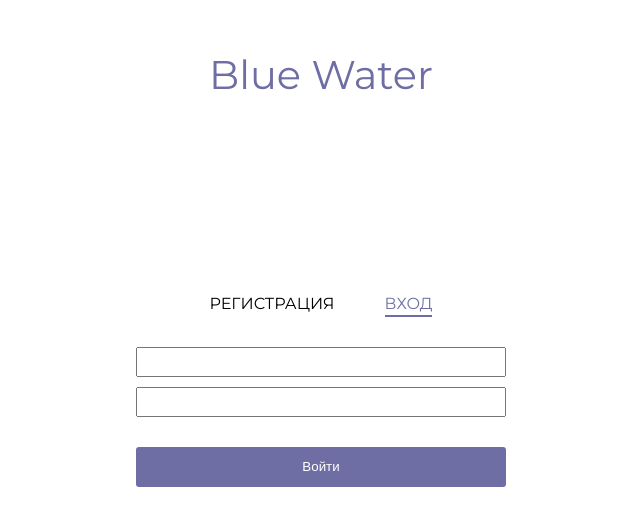
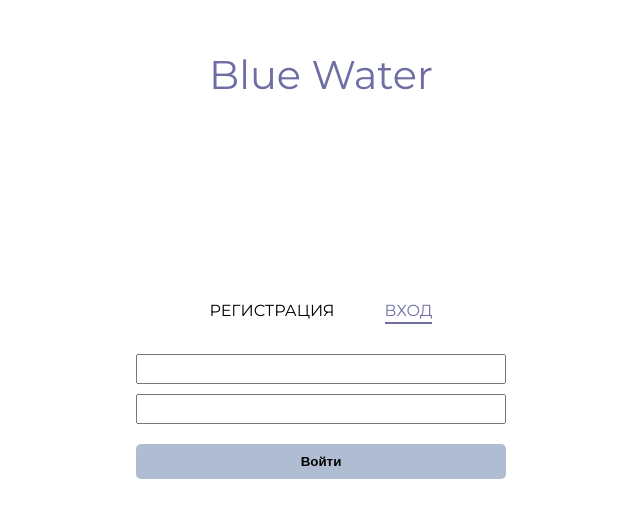
Before and after one commit to dekhnich/diplom, a React (Create React App) app: page /busket in a window 1280 px wide. Shown: the top 526 px of the page, without its empty margins (319-959 px from the left). Built offline with nearby package versions, Linux system fonts and the light colour scheme.

Commit message:
Design fixes and gh-pages

```diff
--- a/package.json
+++ b/package.json
@@ -20,7 +20,10 @@
     "web-vitals": "^2.1.4",
     "zustand": "^4.4.3"
   },
+  "homepage": "https://dekhnich.github.io/diplom/",
   "scripts": {
+    "predeploy": "npm run build",
+    "deploy": "gh-pages -d build",
     "start": "react-scripts start",
     "build": "react-scripts build",
     "test": "react-scripts test",
@@ -43,5 +46,8 @@
       "last 1 firefox version",
       "last 1 safari version"
     ]
+  },
+  "devDependencies": {
+    "gh-pages": "^6.1.1"
   }
 }
--- a/public/index.html
+++ b/public/index.html
@@ -26,7 +26,7 @@
       sizes="16x16"
       href="%PUBLIC_URL%/favicon-16x16.png" />
     <link rel="manifest" href="%PUBLIC_URL%/site.webmanifest" />
-    <title>Дом Сантехники Минск</title>
+    <title>Blue Water</title>
   </head>
   <body>
     <noscript>You need to enable JavaScript to run this app.</noscript>
--- a/src/components/AdminPanel/index.jsx
+++ b/src/components/AdminPanel/index.jsx
@@ -1,33 +1,49 @@
 import PanelItem from '../PanelItem';
 import PanelItemInfo from '../PanelItemInfo';
 import PanelItems from '../PanelItems';
-import { useRef } from 'react';
+import { useRef, useState } from 'react';
 
 export default function index() {
     const data = JSON.parse(localStorage.getItem('boughts'));
+    const [dataCount, setDataCount] = useState(data.length);
 
     return (
-        <div style={{ margin: '0 auto', maxWidth: 900, padding: 15 }}>
-            <h1 style={{ textAlign: 'center', marginBottom: 30 }}>Панель администратора</h1>
+        <div style={{background: '#f9f9f9', width: '100%'}}>
+            <div style={{ margin: '0 auto', maxWidth: 900, padding: 15 }}>
+                <h1 style={{ textAlign: 'center', marginBottom: 30 }}>Панель администратора</h1>
 
-            <div style={{ display: 'flex', gap: 30, flexWrap: 'wrap', justifyContent: 'center' }}>
-                {data.map(item => (
-                    <Item key={item.user} item={item} />
-                ))}
+                <div style={{ display: 'flex', gap: 30, flexWrap: 'wrap', justifyContent: 'center' }}>
+                    {data.map(item => (
+                        <Item key={item.user} item={item} onDelete={() => setDataCount(count => count - 1)} />
+                    ))}
+                </div>
+                {!dataCount && <div>Заказов нет</div>}
             </div>
         </div>
     )
 };
 
-function Item({ item }) {
+const buttonStyles = {
+    padding: '10px 25px',
+    borderRadius: '5px',
+    background: '#afbcd1',
+    color: '#000',
+    border: 'none',
+    cursor: 'pointer',
+    fontWeight: 700,
+    marginTop: '20px',
+};
+
+function Item({ item, onDelete }) {
     const elem = useRef(null);
 
     function onRemove(e) {
         elem.current.remove();
+        onDelete();
     }
 
     return (
-        <div ref={elem} style={{ position: 'relative', width: 320, border: '1px solid black', padding: '10px 10px 30px 10px' }}>
+        <div ref={elem} style={{ display: 'flex', flexDirection: 'column', width: 320, background: '#fff', border: '1px solid #aaa', borderRadius: 15, padding: '20px 20px 30px 20px' }}>
             <PanelItemInfo info={`Заказ пользователя ${item.user}`} />
             <div>
                 <PanelItem name="Телефон" value={item.telephone} />
@@ -41,11 +57,7 @@ function Item({ item }) {
             </div>
             <PanelItemInfo info='Товары:' />
             <PanelItems items={item.items} />
-            <button onClick={onRemove} style={{ position: 'absolute', bottom: 0, right: 0, border: 'none', padding: 5, cursor: 'pointer', background: '#333', color: "#fff" }}>Скрыть</button>
-
-            {/* <div>??Apartments: {item.apartments}</div>
-    <div>??isAnyName: {item.isAnyName}</div>
-    <div>??isLifting: {item.isLifting}</div> */}
+            <button onClick={onRemove} style={buttonStyles}>Скрыть</button>
         </div>
     )
 }
--- a/src/components/PanelItems/index.jsx
+++ b/src/components/PanelItems/index.jsx
@@ -1,8 +1,8 @@
 export default function PanelItems({ items }) {
     return (
-        <div style={{display: 'flex', gap: 20, overflow: 'auto', paddingBottom: 10}}>
+        <div style={{display: 'flex', gap: 20, overflow: 'auto', paddingBottom: 10, flex: '1 0 auto'}}>
             {items.map((item) =>
-                <div key={item._id} style={{flex: '1 0 90%', padding: 10, boxSizing: 'border-box', boxShadow: 'inset 0 0 10px 1px black'}}>
+                <div key={item._id} style={{flex: '1 0 90%', padding: 10, boxSizing: 'border-box', border: '1px solid #aaa', borderRadius: 15, }}>
                     <img style={{objectFit: 'contain', objectPosition: 'center'}} width="200" height="200" src={item.images[0]} alt="item image" />
                     <ItemInfo name="Наименование" value={item.title} />
                     <ItemInfo name="Тип" value={item.type} />
--- a/src/pages/LoginPage.jsx
+++ b/src/pages/LoginPage.jsx
@@ -10,6 +10,17 @@ const styles = {
     display: 'grid',
     placeItems: 'center'
 }
+
+const buttonStyles = {
+    padding: '10px 25px',
+    borderRadius: '5px',
+    background: '#afbcd1',
+    color: '#000',
+    border: 'none',
+    cursor: 'pointer',
+    fontWeight: 700,
+    marginTop: '20px',
+};
 
 const designColor = '#6e6ea4';
 
@@ -45,10 +56,10 @@ export default function LoginPage({ onLogin, setIsAdmin }) {
                 </div>
 
                 <form onSubmit={handleSubmit} onClick={() => setError('')} style={{ display: 'flex', flexDirection: 'column', marginTop: 30 }}>
-                    <input required value={loginInput} onChange={e => setLoginInput(e.target.value)} style={{ width: '100%', height: 30 }} type="text" />
-                    <input required value={passwordInput} onChange={e => setPasswordInput(e.target.value)} style={{ width: '100%', height: 30, marginTop: 10 }} type="password" />
+                    <input required value={loginInput} onChange={e => setLoginInput(e.target.value)} style={{ width: '100%', height: 30, padding: '0 10px' }} type="text" />
+                    <input required value={passwordInput} onChange={e => setPasswordInput(e.target.value)} style={{ width: '100%', height: 30, marginTop: 10, padding: '0 10px' }} type="password" />
 
-                    <button style={{ height: 40, marginTop: 30, background: designColor, color: '#fff', border: 'none', cursor: 'pointer', borderRadius: 3 }}>
+                    <button style={buttonStyles}>
                         {isRegister ? 'Зарегистрироваться' : 'Войти'}
                     </button>
                 </form>
```
Also changed, not shown: 1 other file (tests, documents, lock files or other folders).
